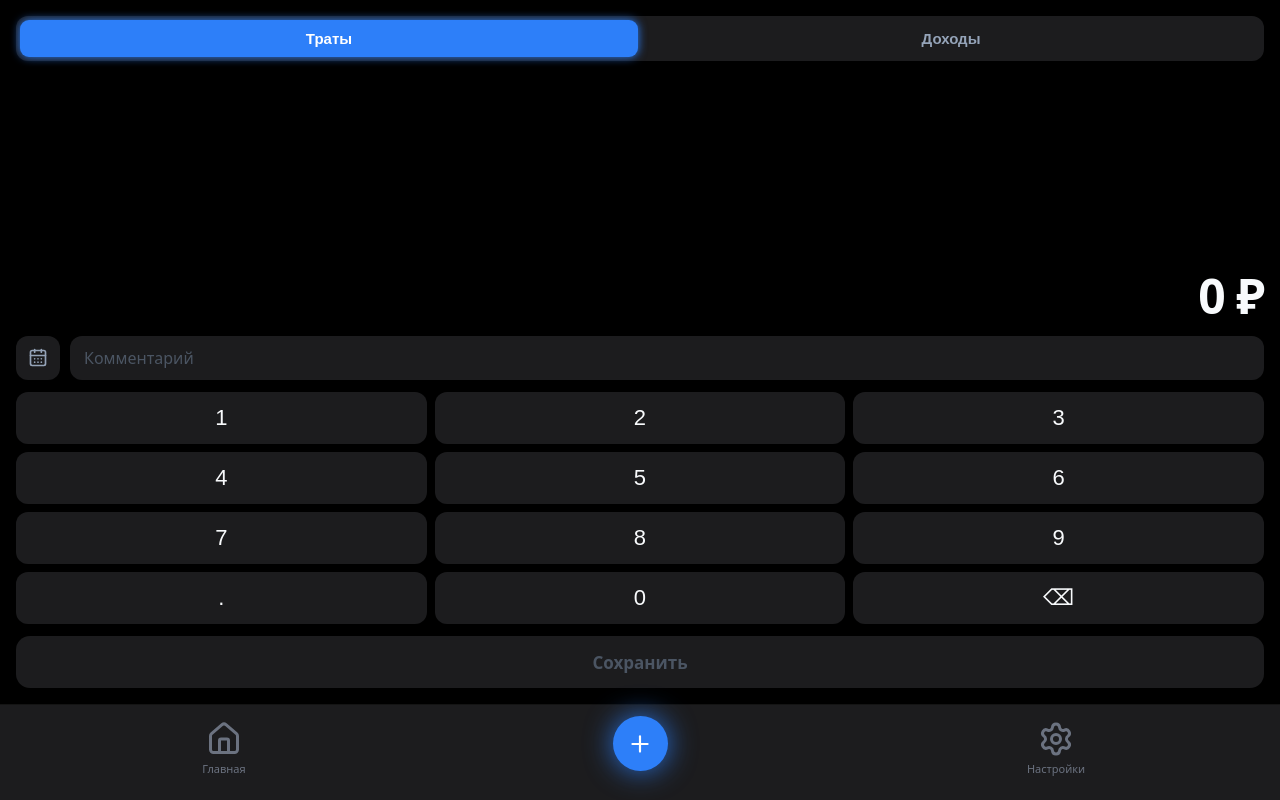
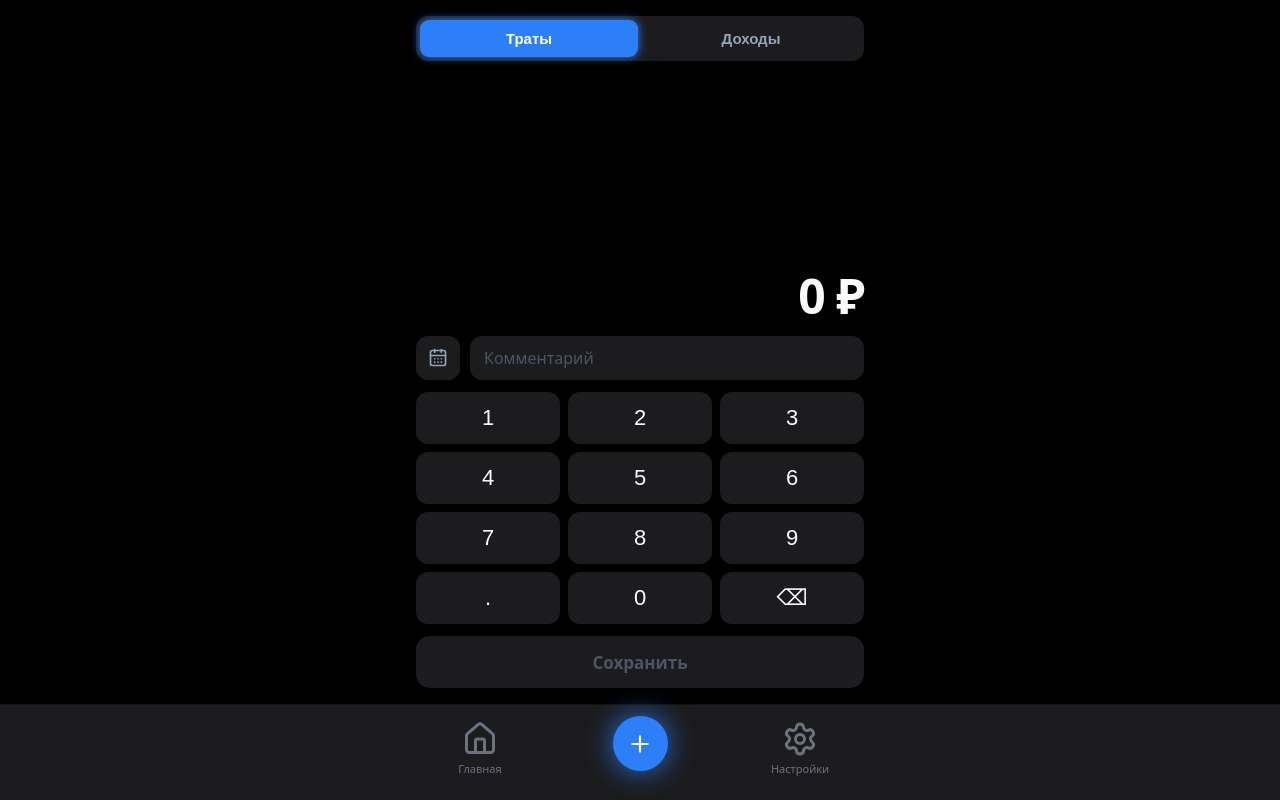
Before and after one commit to ivan-legostin/spendy-pwa, a React (Vite) app: page /spendy-pwa/add in a window 1280 px wide. Built offline with nearby package versions, Linux system fonts and the light colour scheme.

Commit message:
Внесены доработки стиля для Desktop версии

```diff
--- a/src/components/BottomNav.css
+++ b/src/components/BottomNav.css
@@ -3,13 +3,19 @@
   bottom: 0;
   left: 0;
   right: 0;
-  display: flex;
-  align-items: flex-start;
   background: #1c1c1e;
   box-shadow: 0 -1px 0 rgba(255, 255, 255, 0.08);
   padding: 16px 16px 24px;
   -webkit-tap-highlight-color: transparent;
   overflow: visible;
+}
+
+.bottom-nav__inner {
+  display: flex;
+  align-items: flex-start;
+  max-width: 480px;
+  margin: 0 auto;
+  width: 100%;
 }
 
 
--- a/src/components/BottomNav.tsx
+++ b/src/components/BottomNav.tsx
@@ -5,6 +5,7 @@ import './BottomNav.css'
 export default function BottomNav() {
   return (
     <nav className="bottom-nav">
+      <div className="bottom-nav__inner">
       <NavLink
         to="/"
         className={({ isActive }) => `bottom-nav__link${isActive ? ' active' : ''}`}
@@ -34,6 +35,7 @@ export default function BottomNav() {
         </div>
         <span className="bottom-nav__label">Настройки</span>
       </NavLink>
+      </div>
     </nav>
   )
 }
--- a/src/screens/AddScreen.css
+++ b/src/screens/AddScreen.css
@@ -3,6 +3,8 @@
   flex-direction: column;
   height: 100dvh;
   padding-bottom: 100px;
+  max-width: 480px;
+  margin: 0 auto;
 }
 
 .add__top {
--- a/src/screens/SettingsScreen.css
+++ b/src/screens/SettingsScreen.css
@@ -3,6 +3,8 @@
   width: 100%;
   min-height: 100vh;
   box-sizing: border-box;
+  max-width: 480px;
+  margin: 0 auto;
 }
 
 .settings__title {
```
